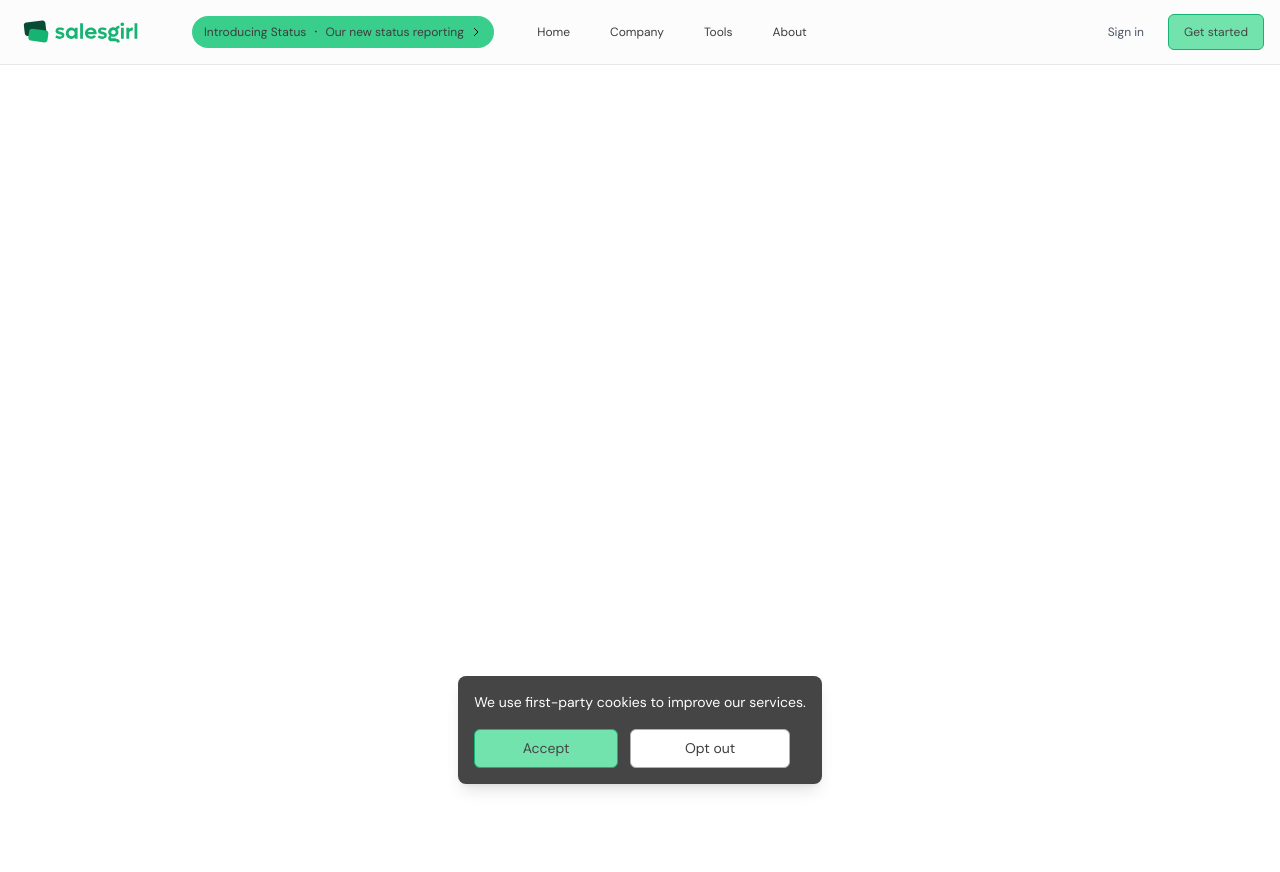
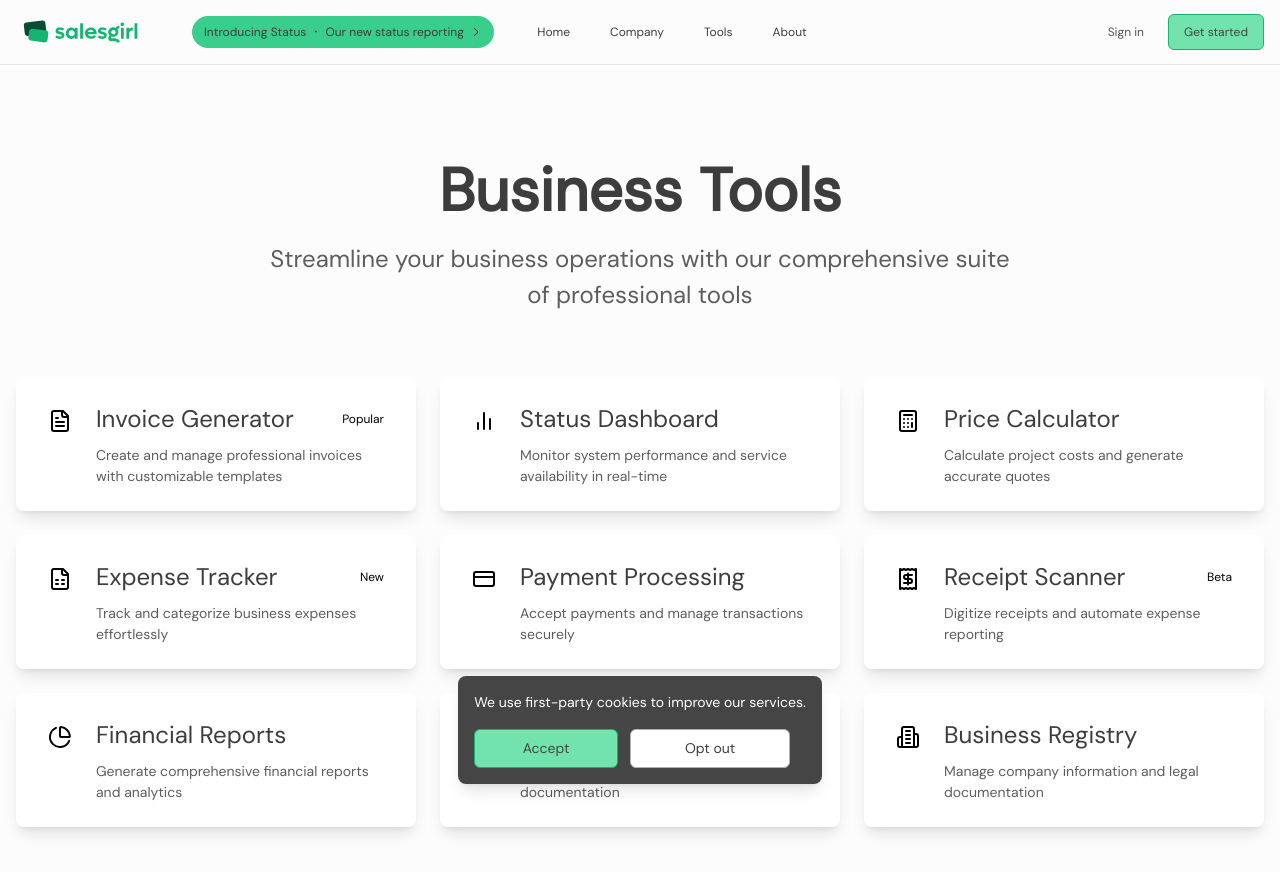
Before and after one commit to nanayawdev/salesgirl, a React (Vite) app: page /tools in a window 1280 px wide. Shown: the top 872 px of the page. Before the commit the page ends 800 px from the top, so only its background shows below. Built offline with nearby package versions, Linux system fonts and the light colour scheme.

Commit message:
Implement new routes for Company, Tools, and Quote pages; update NoticeBar to link to Quote page

```diff
--- a/src/App.jsx
+++ b/src/App.jsx
@@ -15,6 +15,9 @@ import { ProtectedRoute } from '@/components/ProtectedRoute';
 import GuestGuard from '@/components/GuestGuard/GuestGuard';
 import About from './pages/About';
 import CookieConsent from './components/CookieConsent/CookieConsent';
+import Company from './pages/Company';
+import Tools from './pages/Tools';
+import Quote from './pages/Quote';
 
 function App() {
   return (
@@ -69,6 +72,9 @@ function App() {
               <InvoiceGenerator view />
             </ProtectedRoute>
           } />
+          <Route path="/company" element={<Company />} />
+          <Route path="/tools" element={<Tools />} />
+          <Route path="/quote" element={<Quote />} />
         </Routes>
         <CookieConsent />
       </Router>
--- a/src/components/ui/noticebar.jsx
+++ b/src/components/ui/noticebar.jsx
@@ -1,9 +1,10 @@
 import React from 'react';
+import { Link } from 'react-router-dom';
 
 const NoticeBar = () => {
   return (
-    <a
-      href="/status"
+    <Link
+      to="/quote"
       className="hidden tablet:flex items-center rounded-full bg-algaeGreen-400 dark:bg-algaeGreen-400 px-3 py-1 hover:bg-algaeGreen-300 dark:hover:bg-algaeGreen-300 transition-colors cursor-pointer"
     >
       <span className="font-medium text-xs text-codGray-900 dark:text-codGray-800 whitespace-nowrap">
@@ -26,7 +27,7 @@ const NoticeBar = () => {
         d="M9 5l7 7-7 7"
       />
     </svg>
-    </a>
+    </Link>
   );
 };
 
--- /dev/null
+++ b/src/pages/Company.jsx
@@ -0,0 +1,57 @@
+import React from 'react';
+
+const Company = () => {
+  return (
+    <div className="min-h-screen bg-background-light dark:bg-background-dark">
+      {/* Hero Section */}
+      <div className="max-w-7xl mx-auto px-4 py-16 sm:py-24">
+        <div className="text-center">
+          <h1 className="text-4xl font-bold text-codGray-900 dark:text-codGray-50 sm:text-5xl md:text-6xl">
+            Our Company
+          </h1>
+          <p className="mt-3 max-w-md mx-auto text-base text-codGray-600 dark:text-codGray-400 sm:text-lg md:mt-5 md:text-xl md:max-w-3xl">
+            Building the future of business automation, one invoice at a time.
+          </p>
+        </div>
+
+        {/* Team Section */}
+        <div className="mt-24">
+          <h2 className="text-3xl font-bold text-codGray-900 dark:text-codGray-50 text-center">
+            Meet Our Team
+          </h2>
+          <div className="mt-12 grid gap-8 sm:grid-cols-2 lg:grid-cols-3">
+            {/* Team Member Cards */}
+            {[1, 2, 3].map((member) => (
+              <div key={member} className="bg-white dark:bg-codGray-800 rounded-lg shadow-lg overflow-hidden">
+                <div className="h-48 bg-codGray-200 dark:bg-codGray-700"></div>
+                <div className="p-6">
+                  <h3 className="text-lg font-medium text-codGray-900 dark:text-codGray-50">Team Member {member}</h3>
+                  <p className="mt-2 text-codGray-600 dark:text-codGray-400">Position</p>
+                </div>
+              </div>
+            ))}
+          </div>
+        </div>
+
+        {/* Values Section */}
+        <div className="mt-24">
+          <h2 className="text-3xl font-bold text-codGray-900 dark:text-codGray-50 text-center">
+            Our Values
+          </h2>
+          <div className="mt-12 grid gap-8 sm:grid-cols-2 lg:grid-cols-3">
+            {['Innovation', 'Integrity', 'Customer Focus'].map((value) => (
+              <div key={value} className="bg-white dark:bg-codGray-800 rounded-lg shadow-lg p-6">
+                <h3 className="text-xl font-medium text-codGray-900 dark:text-codGray-50">{value}</h3>
+                <p className="mt-4 text-codGray-600 dark:text-codGray-400">
+                  Lorem ipsum dolor sit amet, consectetur adipiscing elit.
+                </p>
+              </div>
+            ))}
+          </div>
+        </div>
+      </div>
+    </div>
+  );
+};
+
+export default Company;
--- /dev/null
+++ b/src/pages/Quote.jsx
@@ -0,0 +1,58 @@
+import React from 'react';
+
+const Quote = () => {
+  const services = [
+    { name: 'Invoice Generator', status: 'Operational' },
+    { name: 'Authentication', status: 'Operational' },
+    { name: 'API', status: 'Operational' },
+    { name: 'Database', status: 'Operational' },
+  ];
+
+  return (
+    <div className="min-h-screen bg-background-light dark:bg-background-dark">
+      <div className="max-w-7xl mx-auto px-4 py-16">
+        <div className="text-center mb-16">
+          <h1 className="text-4xl font-bold text-codGray-900 dark:text-codGray-50">
+            Quote Generator
+          </h1>
+          <p className="mt-3 text-codGray-600 dark:text-codGray-400">
+            Generate a quote for your project
+          </p>
+        </div>
+
+        <div className="bg-white dark:bg-codGray-800 rounded-lg shadow-lg overflow-hidden">
+          <div className="p-6">
+            <div className="grid gap-4">
+              {services.map((service) => (
+                <div
+                  key={service.name}
+                  className="flex items-center justify-between p-4 border-b border-codGray-200 dark:border-codGray-700 last:border-0"
+                >
+                  <span className="text-codGray-900 dark:text-codGray-50 font-medium">
+                    {service.name}
+                  </span>
+                  <span className="inline-flex items-center px-3 py-1 rounded-full text-sm font-medium bg-green-100 text-green-800 dark:bg-green-900 dark:text-green-200">
+                    {service.status}
+                  </span>
+                </div>
+              ))}
+            </div>
+          </div>
+        </div>
+
+        <div className="mt-12">
+          <h2 className="text-2xl font-bold text-codGray-900 dark:text-codGray-50 mb-6">
+            Incident History
+          </h2>
+          <div className="bg-white dark:bg-codGray-800 rounded-lg shadow-lg p-6">
+            <p className="text-codGray-600 dark:text-codGray-400">
+              No incidents reported in the last 90 days.
+            </p>
+          </div>
+        </div>
+      </div>
+    </div>
+  );
+};
+
+export default Quote;
--- /dev/null
+++ b/src/pages/Tools.jsx
@@ -0,0 +1,129 @@
+import React from 'react';
+import { Link } from 'react-router-dom';
+import {
+  FileText,
+  BarChart2,
+  Calculator,
+  FileSpreadsheet,
+  CreditCard,
+  Receipt,
+  PieChart,
+  FileCheck,
+  Building2
+} from 'lucide-react';
+
+const Tools = () => {
+  const tools = [
+    {
+      title: 'Invoice Generator',
+      description: 'Create and manage professional invoices with customizable templates',
+      link: '/invoice/new',
+      icon: FileText,
+      badge: 'Popular'
+    },
+    {
+      title: 'Status Dashboard',
+      description: 'Monitor system performance and service availability in real-time',
+      link: '/status',
+      icon: BarChart2
+    },
+    {
+      title: 'Price Calculator',
+      description: 'Calculate project costs and generate accurate quotes',
+      link: '/quote',
+      icon: Calculator
+    },
+    {
+      title: 'Expense Tracker',
+      description: 'Track and categorize business expenses effortlessly',
+      link: '/expenses',
+      icon: FileSpreadsheet,
+      badge: 'New'
+    },
+    {
+      title: 'Payment Processing',
+      description: 'Accept payments and manage transactions securely',
+      link: '/payments',
+      icon: CreditCard
+    },
+    {
+      title: 'Receipt Scanner',
+      description: 'Digitize receipts and automate expense reporting',
+      link: '/receipts',
+      icon: Receipt,
+      badge: 'Beta'
+    },
+    {
+      title: 'Financial Reports',
+      description: 'Generate comprehensive financial reports and analytics',
+      link: '/reports',
+      icon: PieChart
+    },
+    {
+      title: 'Tax Calculator',
+      description: 'Estimate taxes and prepare financial documentation',
+      link: '/tax',
+      icon: FileCheck
+    },
+    {
+      title: 'Business Registry',
+      description: 'Manage company information and legal documentation',
+      link: '/registry',
+      icon: Building2
+    }
+  ];
+
+  return (
+    <div className="min-h-screen bg-background-light dark:bg-background-dark">
+      <div className="max-w-7xl mx-auto px-4 py-16 sm:py-24">
+        <div className="text-center">
+          <h1 className="text-4xl font-bold text-codGray-900 dark:text-codGray-50 sm:text-5xl md:text-6xl">
+            Business Tools
+          </h1>
+          <p className="mt-3 max-w-md mx-auto text-base text-codGray-600 dark:text-codGray-400 sm:text-lg md:mt-5 md:text-xl md:max-w-3xl">
+            Streamline your business operations with our comprehensive suite of professional tools
+          </p>
+        </div>
+
+        <div className="mt-16 grid gap-6 sm:grid-cols-2 lg:grid-cols-3">
+          {tools.map((tool) => {
+            const IconComponent = tool.icon;
+            return (
+              <Link
+                key={tool.title}
+                to={tool.link}
+                className="group relative bg-white dark:bg-codGray-800 rounded-lg shadow-lg p-6 transition-all duration-300 hover:shadow-xl hover:-translate-y-1"
+              >
+                <div className="flex items-start space-x-4">
+                  <div className="p-2 bg-primary/10 dark:bg-primary/20 rounded-lg">
+                    <IconComponent className="w-6 h-6 text-primary" />
+                  </div>
+                  <div className="flex-1">
+                    <div className="flex items-center justify-between">
+                      <h3 className="text-xl font-medium text-codGray-900 dark:text-codGray-50 group-hover:text-primary">
+                        {tool.title}
+                      </h3>
+                      {tool.badge && (
+                        <span className="px-2 py-1 text-xs font-medium bg-primary/10 text-primary rounded-full">
+                          {tool.badge}
+                        </span>
+                      )}
+                    </div>
+                    <p className="mt-2 text-sm text-codGray-600 dark:text-codGray-400">
+                      {tool.description}
+                    </p>
+                  </div>
+                </div>
+                <div className="absolute bottom-4 right-6 opacity-0 transform translate-x-2 group-hover:opacity-100 group-hover:translate-x-0 transition-all duration-300">
+                  <span className="text-primary">Try now →</span>
+                </div>
+              </Link>
+            );
+          })}
+        </div>
+      </div>
+    </div>
+  );
+};
+
+export default Tools;
```
